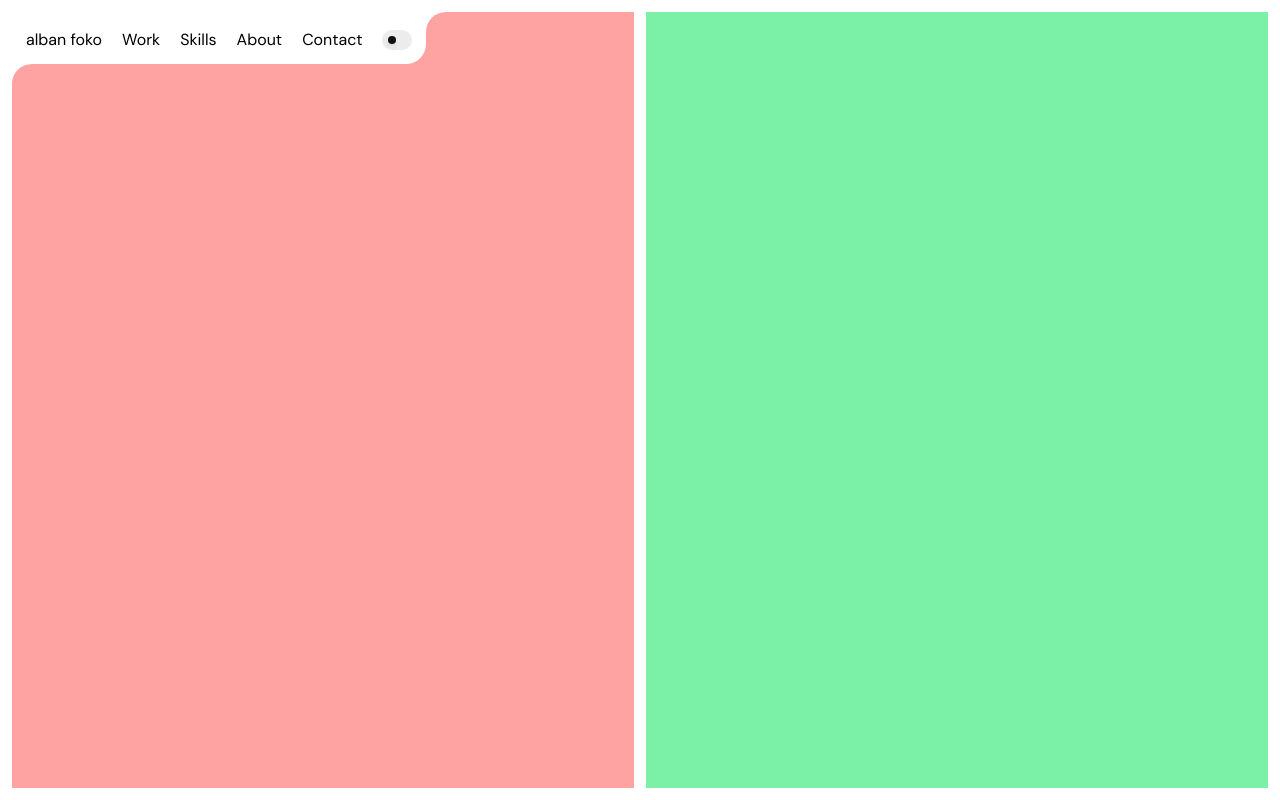
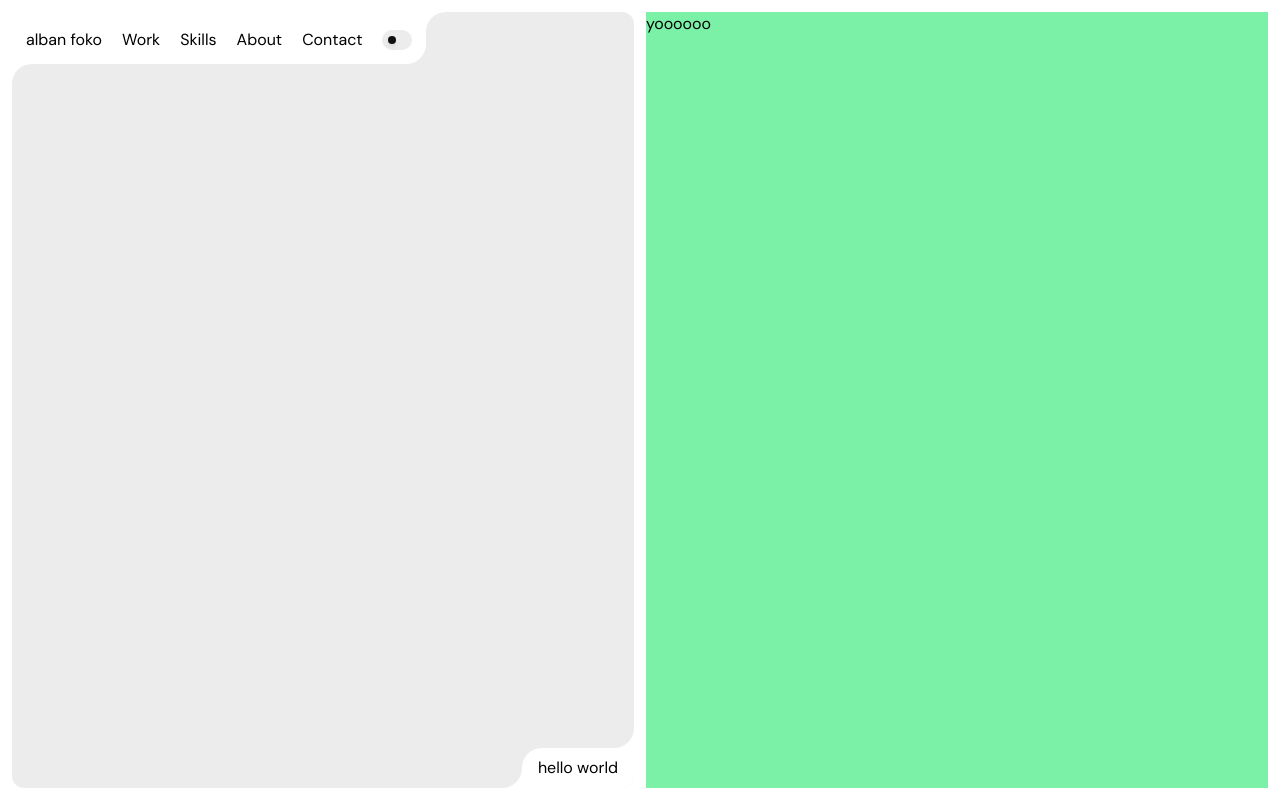
Before and after one commit to AlbanFK/my-portfolio, a Nuxt app: page / in a window 1280 px wide. Built offline with nearby package versions, Linux system fonts and the light colour scheme.

Commit message:
create the page container

```diff
--- a/components/CardContainer.vue
+++ b/components/CardContainer.vue
@@ -16,7 +16,7 @@ defineProps({
     <div
       v-if="$slots.topCorner"
       :class="[
-        'top-0 left-0 bg-default rounded-br-2.5xl card-tl-corner',
+        'top-0 left-0 bg-default rounded-br-2.5xl card-tl-corner dark:text-white',
         isDefaultContainer
           ? 'fixed z-50 px-6.5 pb-6 pt-7 before:top-3! after:left-3!'
           : 'py-2 px-4 absolute',
@@ -27,7 +27,7 @@ defineProps({
     <slot />
     <div
       v-if="$slots.bottomCorner"
-      class="py-2 px-4 absolute bottom-0 right-0 bg-default rounded-tl-2.5xl card-br-corner"
+      class="py-2 px-4 absolute bottom-0 right-0 bg-default rounded-tl-2.5xl card-br-corner dark:text-white"
     >
       <slot name="bottomCorner" />
     </div>
--- a/pages/index.vue
+++ b/pages/index.vue
@@ -1,11 +1,19 @@
 <script setup lang="ts"></script>
 
 <template>
-  <div class="grid grid-cols-1 md:grid-cols-2 gap-3 h-full w-full">
-    <div class="bg-red-300"></div>
-    <div class="bg-green-300"></div>
+  <div class="md:flex space-y-3 md:space-y-0 gap-3 h-full w-full overflow-auto">
+    <CardContainer class="md:sticky md:top-0 basis-1/2">
+      <template #bottomCorner>
+        <span>hello world</span>
+      </template>
+    </CardContainer>
+
+    <!-- <div class="bg-red-300"></div> -->
+    <div class="bg-green-300 basis-1/2">
+      <div class="h-screen w-full">yoooooo</div>
+      <div class="h-screen w-full">yoooooo</div>
+    </div>
   </div>
-  <!-- <CardContainer /> -->
 </template>
 
 <style scoped></style>
```
